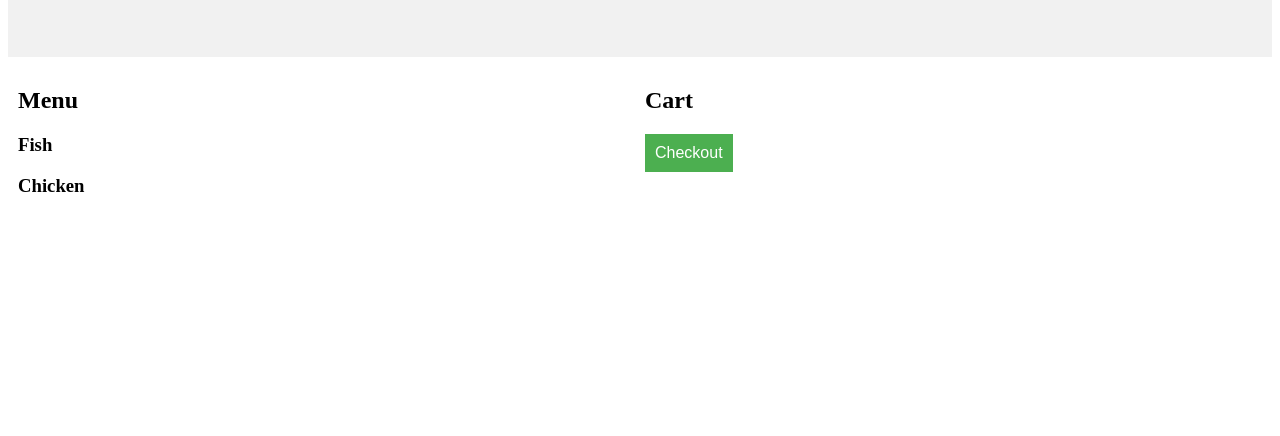
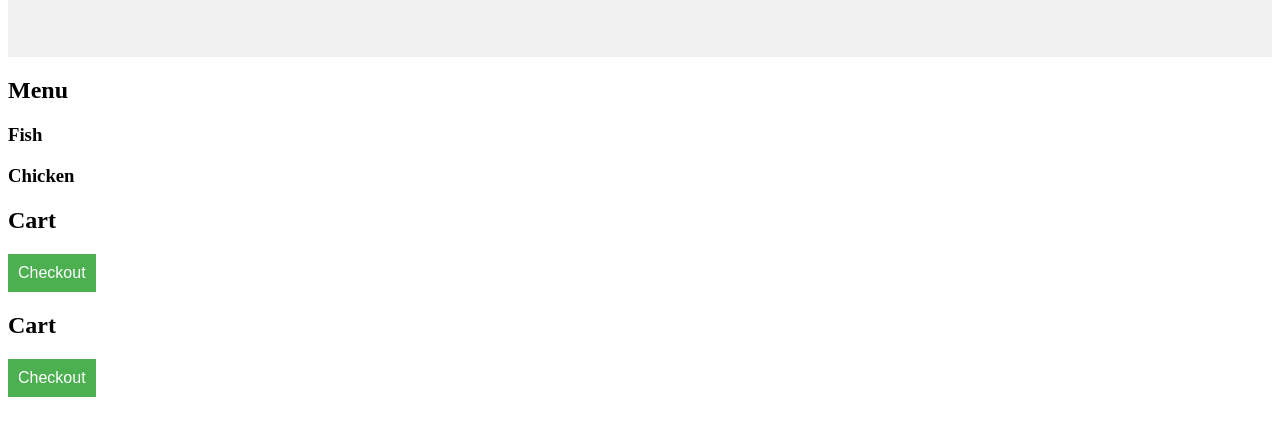
Before and after one commit to SeaCutter/SeaCutter.github.io, a plain HTML site: page index.html in a window 1280 px wide. Shown: the part 140-576 px from the top of the page. Drawn offline with nearby package versions, Linux system fonts and the light colour scheme.

Commit message:
Update index.html

```diff
--- a/index.html
+++ b/index.html
@@ -11,8 +11,7 @@
   <div class="header">
     <h1>My Online Store</h1>
   </div>
-
-  <div class="container">
+<div id="menu-container">
   <div class="menu">
     <h2>Menu</h2>
     <div id="fish-menu">
@@ -31,6 +30,14 @@
   </div>
 </div>
 
+    <div class="cart">
+      <h2>Cart</h2>
+      <ul id="cart-items">
+      </ul>
+      <button id="checkout-button">Checkout</button>
+    </div>
+  </div>
+
 
   <script src="script.js"></script>
 
```
Lines whose indentation alone changed are shown as unchanged.
